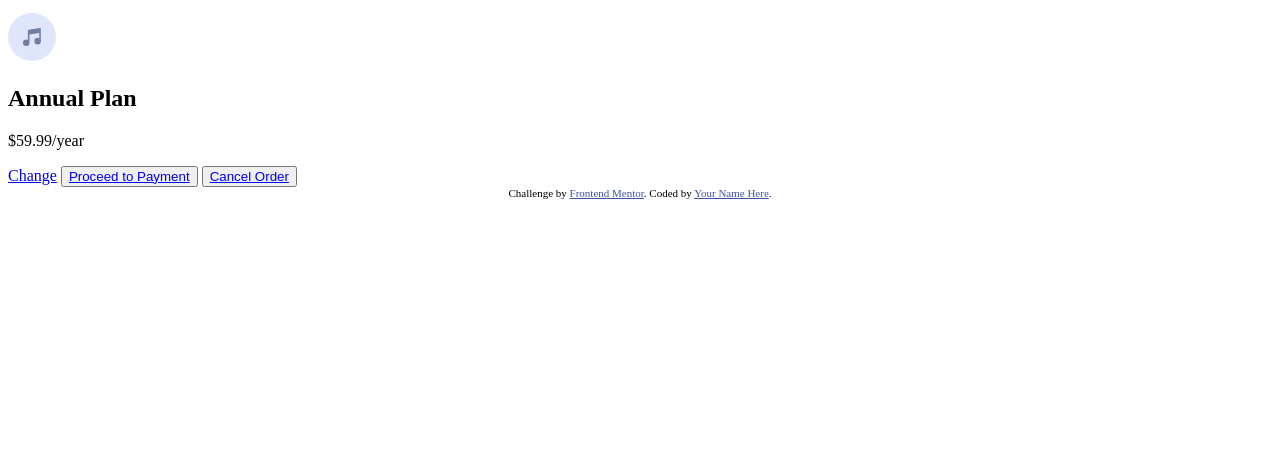
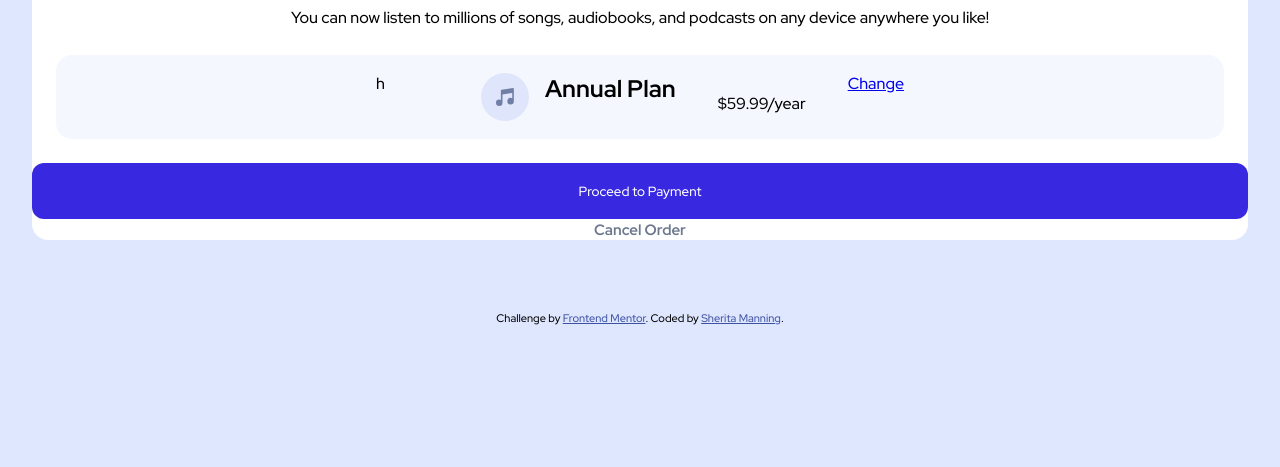
Before and after one commit to Sherita-M/order-summary-component-challenge-hub, a plain HTML site: page index.html in a window 1280 px wide. Shown: the part 333-800 px from the top of the page. Drawn offline with Linux system fonts and the light colour scheme.

Commit message:
Added CSS Styles

```diff
--- a/index.html
+++ b/index.html
@@ -11,7 +11,7 @@
       sizes="32x32"
       href="./images/favicon-32x32.png"
     />
-
+    <link rel="stylesheet" href="style.css" />
     <title>Frontend Mentor | Order summary card</title>
 
     <!-- Feel free to remove these styles or customise in your own stylesheet 👍 -->
@@ -27,6 +27,7 @@
   </head>
   <body>
     <main>
+      <div class="main-content">
         <div class="hero">
           <img
             src="images/illustration-hero.svg"
@@ -39,20 +40,23 @@
             You can now listen to millions of songs, audiobooks, and podcasts on
             any device anywhere you like!
           </p>
-        <img src="images/icon-music.svg" alt="Music icon" />
-        <h2>Annual Plan</h2>
-        <p>$59.99/year</p>
-        <a href="#">Change</a>
+          <div class="annual-plan">h
+            <img class="flex-1" src="images/icon-music.svg" alt="Music icon" />
+            <h2 class="flex-2">Annual Plan</h2>
+            <p class="flex-3">$59.99/year</p>
+            <a class="flex-4" href="#">Change</a>
+          </div>
           <button class="payment-button">
             <a href="#"> Proceed to Payment</a>
           </button>
-        <button class="cancel-button"><a href="#">Cancel Order</a></button>
+          <a class="cancel-order" href="#">Cancel Order</a>
+        </div>
       </div>
       <div class="attribution">
         Challenge by
         <a href="https://www.frontendmentor.io?ref=challenge" target="_blank"
           >Frontend Mentor</a
-        >. Coded by <a href="#">Your Name Here</a>.
+        >. Coded by <a href="#">Sherita Manning</a>.
       </div>
     </main>
   </body>
--- /dev/null
+++ b/style.css
@@ -0,0 +1,110 @@
+@import url("https://fonts.googleapis.com/css2?family=Red+Hat+Display:wght@500;700;900&display=swap");
+* {
+  margin: 0;
+  padding: 0;
+  box-sizing: border-box;
+  font-family: "Red Hat Display", sans-serif;
+}
+
+body {
+  margin: 0;
+}
+
+body {
+  background-image: url(images/pattern-background-mobile.svg);
+  background-size: 375px 192px;
+  background-repeat: no-repeat;
+  text-align: center;
+  background-color: #dfe7fe;
+  height: auto;
+}
+
+/* main {
+  background-image: url(images/pattern-background-mobile.svg);
+  background-size: 375px 192px;
+  background-repeat: no-repeat;
+  text-align: center;
+  background-color: #dfe7fe;
+  height: auto;
+} */
+
+.main-content {
+  margin: 4.4375rem 2rem;
+}
+
+.main-content,
+.hero img {
+  background-color: hsl(0, 0%, 100%);
+  background-size: 328px 569px;
+  border-radius: 1rem;
+}
+
+.hero {
+  margin-top: 4.4375rem; /* 71px */
+}
+
+.hero img {
+  width: 328px; /* 327px; */
+  height: 159px; /* 159px; */
+}
+
+h1 {
+  margin: 2.375rem 0 1.5rem 0; /* 38px 0px 24px 0px*/
+}
+
+p {
+  margin: 0 2.625rem 1.6875rem 2.625rem; /* 0px 42px 27px 42px */
+}
+
+.annual-plan {
+  display: flex;
+  justify-content: center;
+  margin: 0 24px 24px 24px;
+  padding: 18px;
+  background-color: hsl(225, 100%, 98%);
+  border-radius: 1rem;
+}
+
+.flex-1 {
+  padding-right: 1rem; /* 17px 16px */
+  padding-left: 6rem;
+}
+
+.flex-2 {
+}
+
+.flex-3 {
+  position: relative;
+  top: 20px;
+}
+
+.payment-button {
+  background-color: hsl(245, 75%, 52%);
+  padding: 19px 64px;
+  cursor: pointer;
+  border-radius: 0.75rem;
+  border: none;
+  width: 100%;
+}
+
+.payment-button:hover {
+  background-color: hsl(245, 83%, 68%); /* color not listed in style guide */
+  transition: 0.2s ease-in;
+}
+
+.payment-button a {
+  color: hsl(0, 0%, 100%);
+  text-decoration: none;
+}
+
+a.cancel-order {
+  text-decoration: none;
+  font-size: 15px;
+  font-weight: bold;
+  color: hsl(220, 13%, 49%);
+}
+
+.attribution {
+  margin-top: 24px;
+  margin-bottom: 0;
+}
```
Also changed, not shown: 1 other file. Lines whose indentation alone changed are shown as unchanged.
